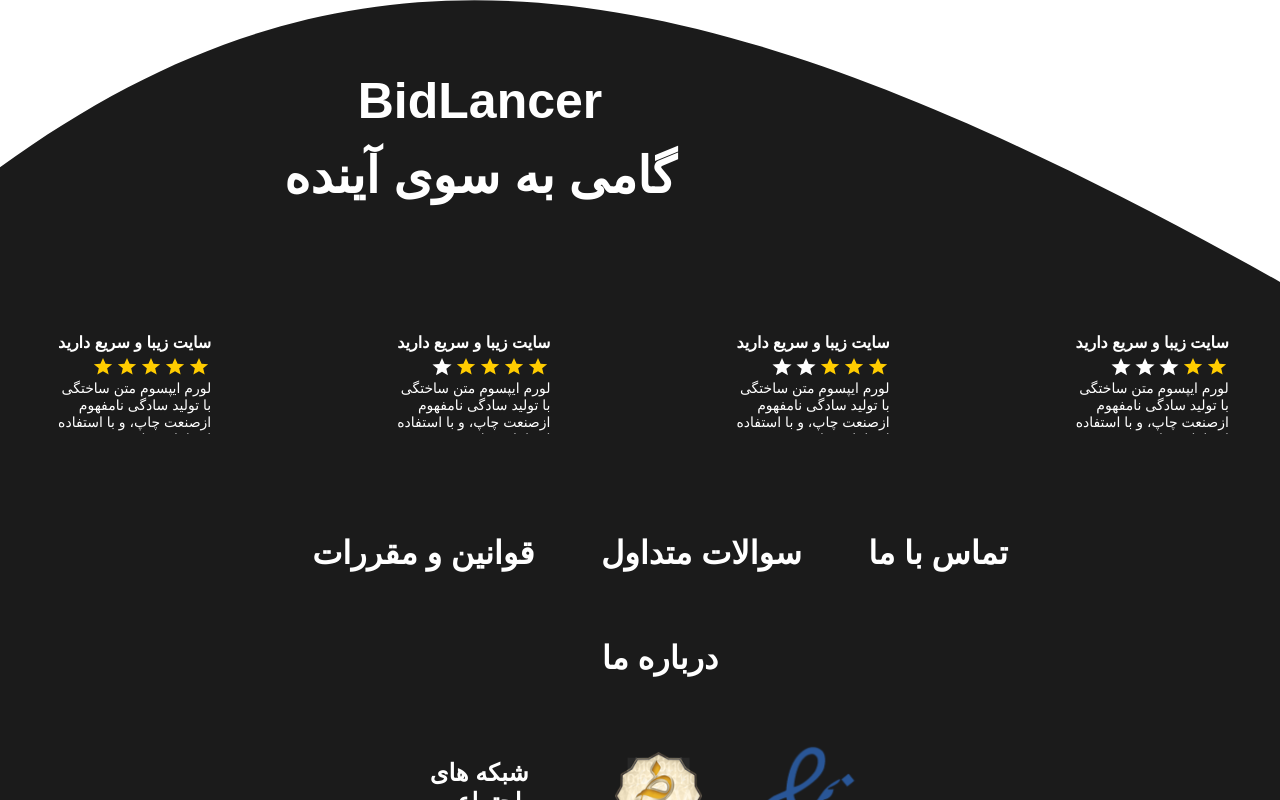
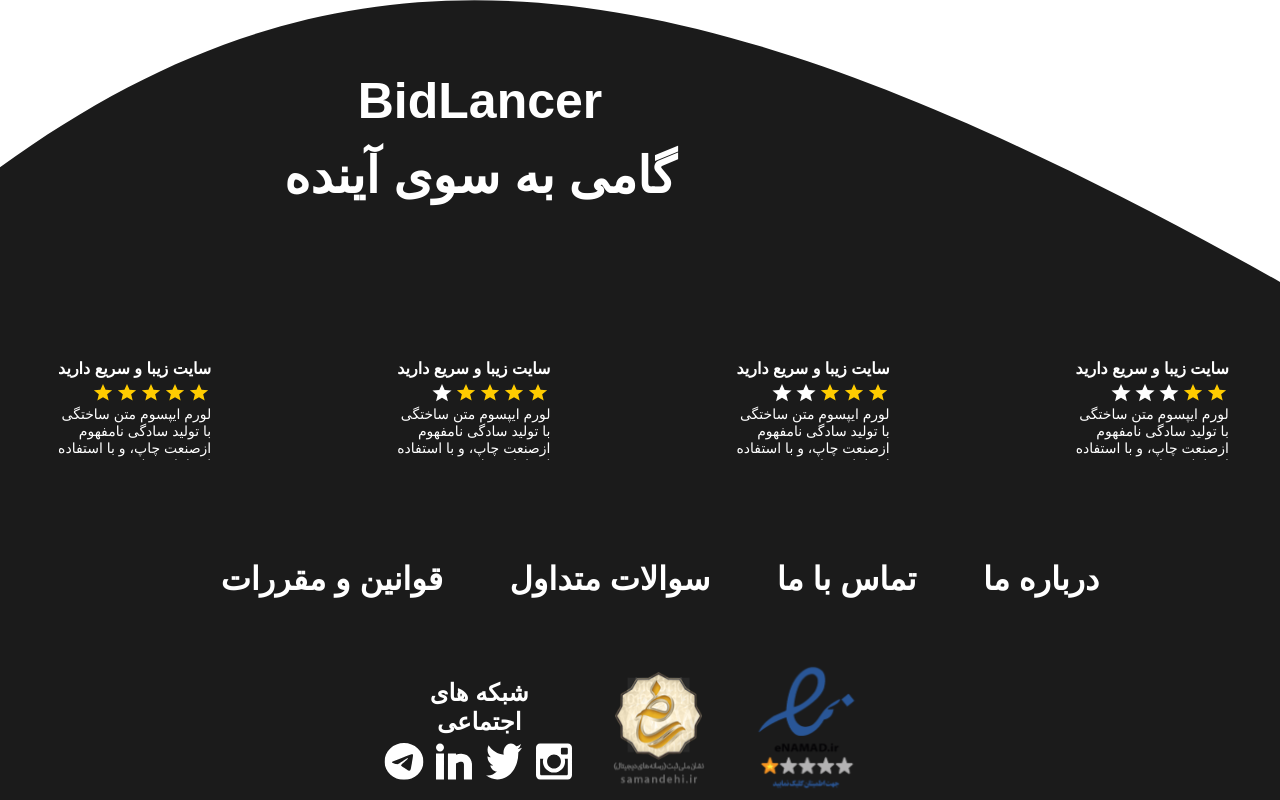
Before and after one commit to NiflheimDevs/FrontEnd, a React (Vite) app in the folder niflheim/: page /footer in a window 1280 px wide. Shown: the top 800 px of the page. Built offline with nearby package versions, Linux system fonts and the light colour scheme.

Commit message:
fix(footer): modify style for bigger screens

```diff
--- a/niflheim/src/Components/Footer/Footer.jsx
+++ b/niflheim/src/Components/Footer/Footer.jsx
@@ -15,7 +15,7 @@
           گامی به سوی آینده
         </h2>
 
-        <div className="flex md:mt-[115px] sm:mt-[110px] mt-[45px] flex-col bg-[#1B1B1B]">
+        <div className="flex md:mt-[11%] sm:mt-[110px] mt-[45px] flex-col bg-[#1B1B1B]">
           <div className="gap-[14vw] px-[50px] w-full md:h-[100px] sm:h-fit h-fit flex inset-0 mt-[5px] z-1 md:flex-row sm:flex-row flex-col justify-center items-end flex-wrap overflow-hidden">
               <ReviewCard
                 title="سایت زیبا و سریع دارید"
@@ -65,7 +65,7 @@
               <SvgBox svgName="e_namad"/>
             </div>
             <div className="flex bg-[#1B1B1B] justify-center items-center gap-[6vh] md:ml-[40px] sm:ml-[40px] ml-[0px] my-[30px]">
-              <div className="flex flex-wrap md:flex-row sm:flex-row flex-row bg-[#1B1B1B] md:gap-[5.2vw] sm:gap-[5vw] gap-[12vw] max-w-[780px] md:w-fit sm:w-fit w-[400px] justify-center items-center ">
+              <div className="flex flex-wrap md:flex-row sm:flex-row flex-row bg-[#1B1B1B] md:gap-[5.2vw] sm:gap-[5vw] gap-[12vw] max-w-[900px] md:w-fit sm:w-fit w-[400px] justify-center items-center ">
                 <TextComponent>قوانین و مقررات</TextComponent>
                 <TextComponent>سوالات متداول</TextComponent>
                 <TextComponent>تماس با ما</TextComponent>
```
